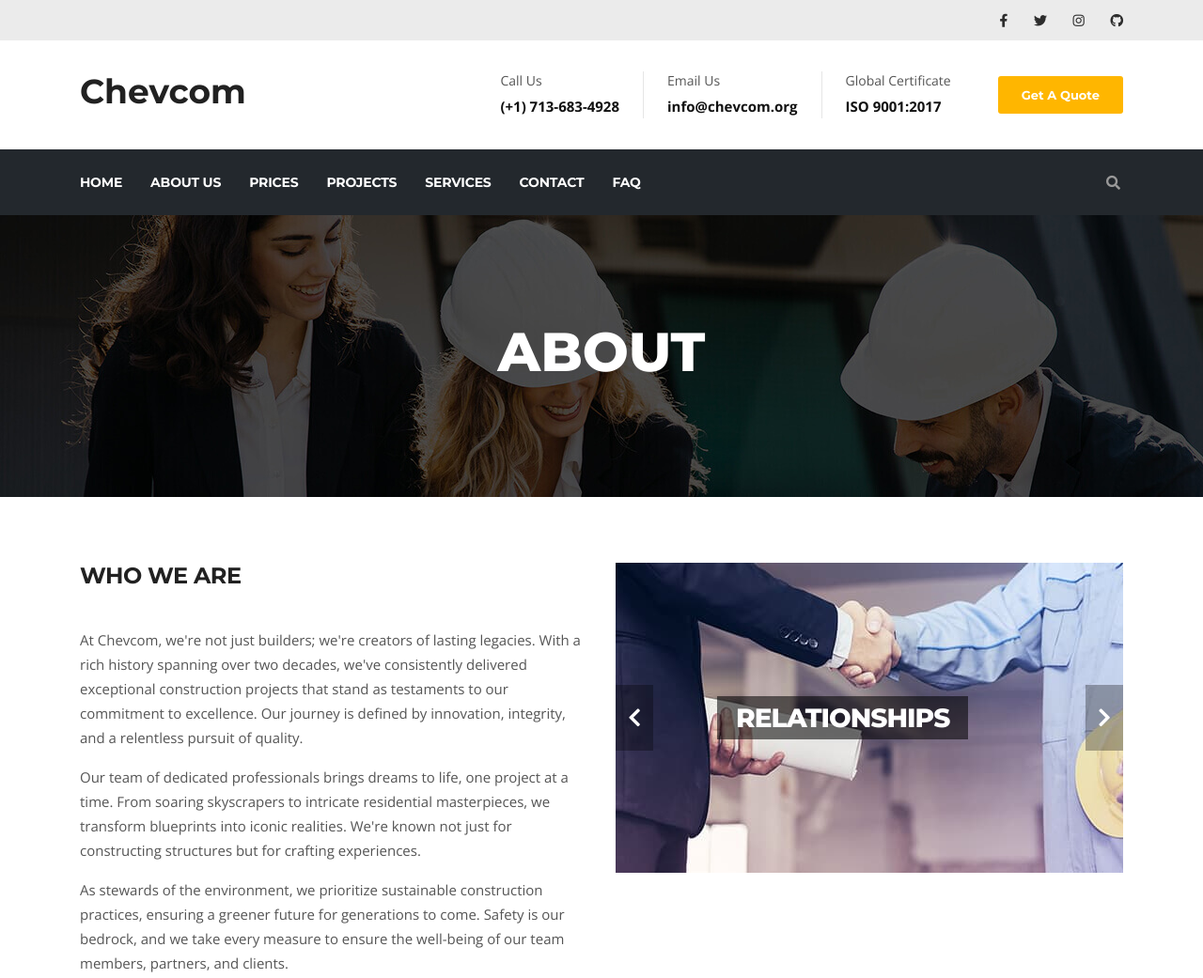
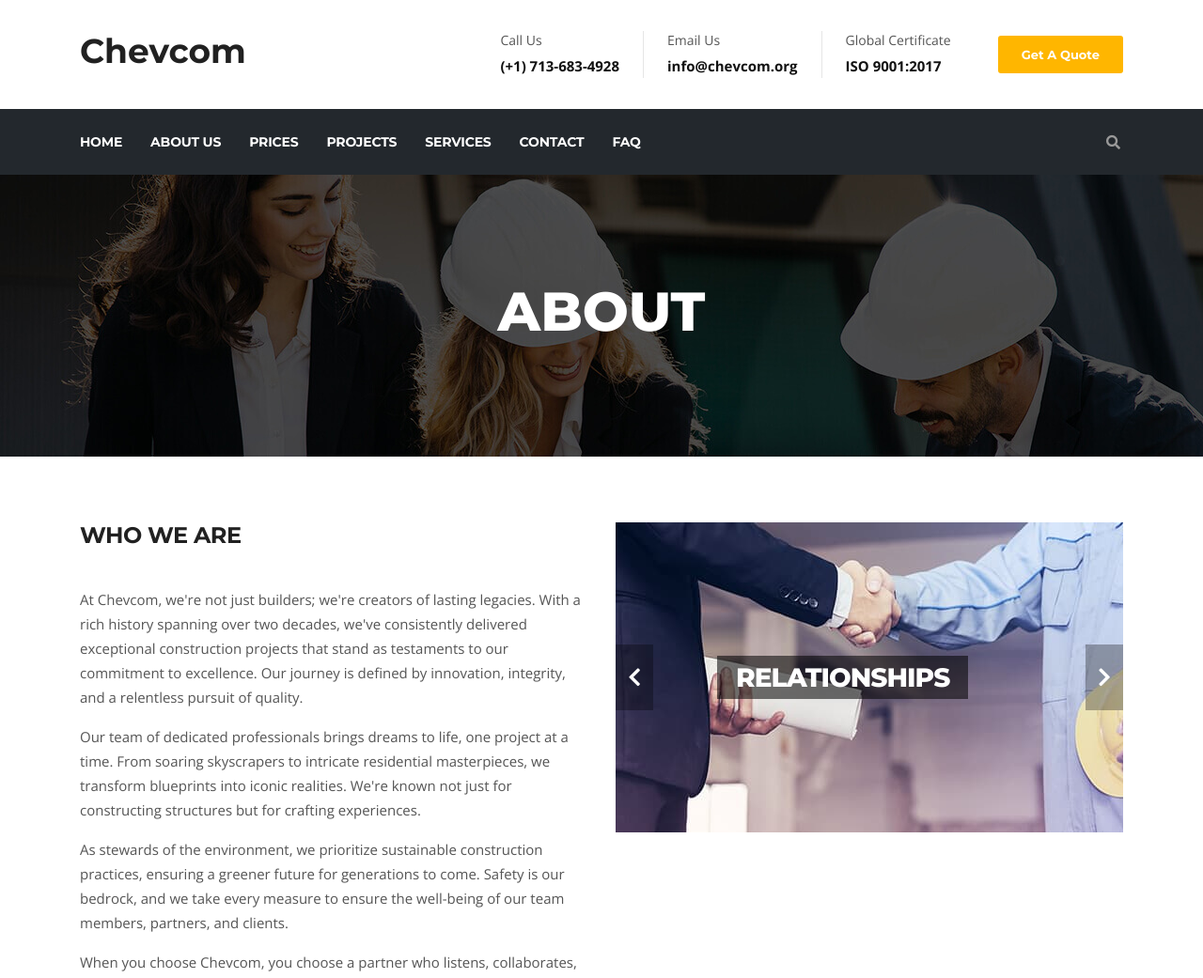
Before and after one commit to Samkiru254/chevcom.github.io, a plain HTML site: page about.html in a window 1280 px wide. Shown: the top 1041 px of the page at 94% size. Drawn offline with nearby package versions, Linux system fonts and the light colour scheme; some packages are replaced by stand-ins of ours.

Commit message:
Update about.html

```diff
--- a/about.html
+++ b/about.html
@@ -38,36 +38,7 @@
 
 </head>
 <body>
-  <div class="body-inner">
 
-    <div id="top-bar" class="top-bar">
-        <div class="container">
-          <div class="row">
-              <div class="col-lg-8 col-md-8">
-
-              </div>
-              <!--/ Top info end -->
-
-              <div class="col-lg-4 col-md-4 top-social text-center text-md-right">
-                <ul class="list-unstyled">
-                    <li>
-                      <a title="Facebook" href="https://facebbok.com">
-                          <span class="social-icon"><i class="fab fa-facebook-f"></i></span>
-                      </a>
-                      <a title="Twitter" href="https://twitter.com">
-                          <span class="social-icon"><i class="fab fa-twitter"></i></span>
-                      </a>
-                      <a title="Instagram" href="https://instagram.com">
-                          <span class="social-icon"><i class="fab fa-instagram"></i></span>
-                      </a>
-                      <a title="Linkdin" href="https://github.com">
-                          <span class="social-icon"><i class="fab fa-github"></i></span>
-                      </a>
-                    </li>
-                </ul>
-              </div>
-              <!--/ Top social end -->
-          </div>
           <!--/ Content row end -->
         </div>
         <!--/ Container end -->
```
